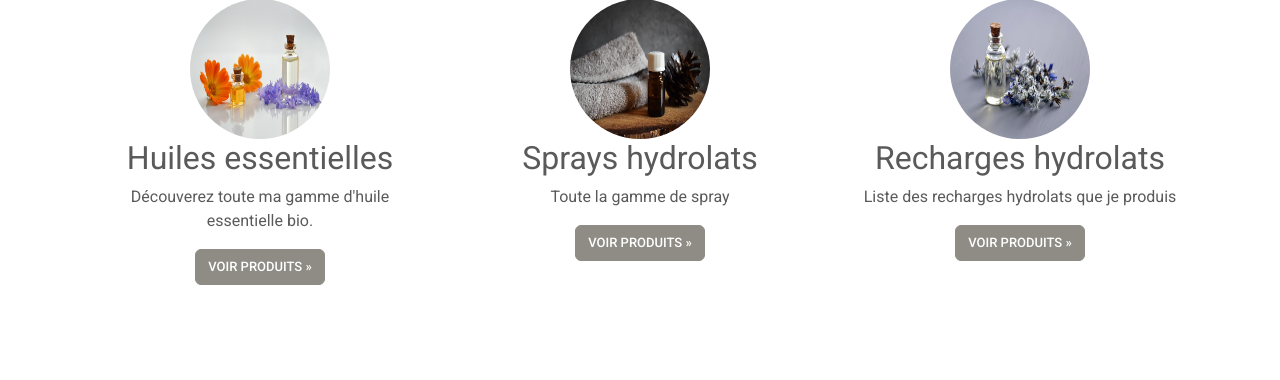
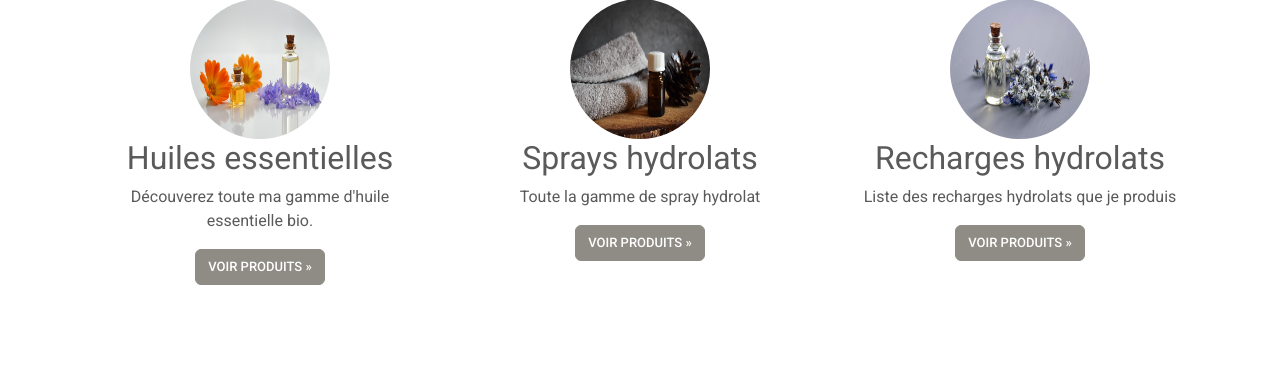
Before and after one commit to EmmaVgn/MarieShop, a Symfony app: template templates/home/index.html.twig in a window 1280 px wide. Shown: the part 105-485 px from the top of the page. Run offline with Twig, Linux system fonts and the light colour scheme; the template is opened without the code that fills it, so the values that code supplies are empty; some libraries are stand-ins or nearby versions.

Commit message:
edit homepage

```diff
--- a/templates/home/index.html.twig
+++ b/templates/home/index.html.twig
@@ -20,7 +20,7 @@
 		<title>Placeholder</title><rect width="100%" height="100%" fill="#777"/><text x="50%" y="50%" fill="#777" dy=".3em"></text>
 	</svg>
 	<h2>Sprays hydrolats</h2>
-	<p>Toute la gamme de spray
+	<p>Toute la gamme de spray hydrolat
 	</p>
 	<p>
 		<a class="btn btn-secondary" href="https://localhost:8000/produits?q=&categories%5B%5D=4&minPrice=&maxPrice=" role="button">Voir produits &raquo;</a>
@@ -47,7 +47,7 @@
 
 	Originaire de l Allier, je suis arrivée dans le Lot et Garonne en 2014. Passionnée par la nature et le vivant, j’avais envie de mettre en place ma propre activité en lien avec l’animal et le végétal. C’est chose faite depuis la saison 2021 en reprenant 3ha à Bias dans le Lot et Garonne où j’ai réalisé mes 1eres plantations. Ayant débuté par l’apiculture, c’est tout naturellement que mon choix s’est porté sur la production de plantes médicinales et aromatiques valorisées en huiles essentielles permettant ainsi aux abeilles de bénéficier d’une floraison abondante, échelonnée et diversifiée.
 
-																On débute par le thym (thymol et thujanol) aux propriétés antibactériennes, puis la lavande aux effets cicatrisants, apaisants et calmants, répulsifs pour les poux, et la menthe aux vertus rafraîchissantes, qui agit sur les troubles digestifs et les maux de tête. L’hélichryse italienne, reconnue pour son action contre les hématomes, n’est pas mellifère mais c’est ma plante de cœur et aussi la 1ere que j’ai utilisé à titre personnel, ça méritait bien un petit hommage !!! Choix non regretté tellement elle semble s’épanouir, une multitude d’insectes pollinisateurs investissent les plantes pendant la floraison qui laisse s’échapper un parfum envoûtant et le contraste des fleurs jaunes à côté du bleu des lavandes est magnifique.
+																	On débute par le thym (thymol et thujanol) aux propriétés antibactériennes, puis la lavande aux effets cicatrisants, apaisants et calmants, répulsifs pour les poux, et la menthe aux vertus rafraîchissantes, qui agit sur les troubles digestifs et les maux de tête. L’hélichryse italienne, reconnue pour son action contre les hématomes, n’est pas mellifère mais c’est ma plante de cœur et aussi la 1ere que j’ai utilisé à titre personnel, ça méritait bien un petit hommage !!! Choix non regretté tellement elle semble s’épanouir, une multitude d’insectes pollinisateurs investissent les plantes pendant la floraison qui laisse s’échapper un parfum envoûtant et le contraste des fleurs jaunes à côté du bleu des lavandes est magnifique.
 </p></div><div class="col-md-5">
 <img class="bd-placeholder-img bd-placeholder-img-lg featurette-image img-fluid mx-auto" src="/assets/img/Marie.webp" width="640" height="140" alt="Description de votre image">
 <title>Placeholder</title><rect width="100%" height="100%" fill="#eee"/><text x="50%" y="50%" fill="#aaa" dy=".3em"></text></div></div><hr class="featurette-divider"><div class="row featurette"><div class="col-md-7 order-md-2">
@@ -56,13 +56,13 @@
 </h2>
 <p class="lead">Culture bio de Menthe Poivrée, Lavande fine, Thym Thymol, Thym Thujanol, Hélichryse Italienne, Estragon et Camomille Romaine
 
-										Les plantes ont été sélectionnées en fonction de leurs capacités d'adaptation à Bias, pour les vertus de leurs huiles essentielles,pour leurs  qualités mellifères et enfin et non le moindre pour le choix du cœur ! Ainsi , on commence en avril mai par la floraison du thym thujanol, puis vient le tour du thym thymol. On enchaine en juin par l'hélichrtyse italienne et la lavande. En juillet, on fait une première coupe  de menthe poivrée puis une deuxième en septembre.Une fois les sommités fleuries récoltées, elles sont acheminées chez un distillateur puis on récupère le distillat composé de l'huile essentielle et de l'hydrolat . Quel dommage qu'on ne puisse pas partager le parfume enivrant de nos huiles essentielles. En, revanche, je peux vous montrer  quelques photos des plantations pôur le plaisir des yeux</p></div><div class="col-md-5 order-md-1">
+											Les plantes ont été sélectionnées en fonction de leurs capacités d'adaptation à Bias, pour les vertus de leurs huiles essentielles,pour leurs  qualités mellifères et enfin et non le moindre pour le choix du cœur ! Ainsi , on commence en avril mai par la floraison du thym thujanol, puis vient le tour du thym thymol. On enchaine en juin par l'hélichrtyse italienne et la lavande. En juillet, on fait une première coupe  de menthe poivrée puis une deuxième en septembre.Une fois les sommités fleuries récoltées, elles sont acheminées chez un distillateur puis on récupère le distillat composé de l'huile essentielle et de l'hydrolat . Quel dommage qu'on ne puisse pas partager le parfume enivrant de nos huiles essentielles. En, revanche, je peux vous montrer  quelques photos des plantations pôur le plaisir des yeux</p></div><div class="col-md-5 order-md-1">
 <img class="bd-placeholder-img bd-placeholder-img-lg featurette-image img-fluid mx-auto" src="assets/img/champs lavande.jpg" width="640" height="140" alt="Description de votre image">
 <title>Placeholder</title><rect width="100%" height="100%" fill="#eee"/><text x="50%" y="50%" fill="#aaa" dy=".3em"></text></div></div><hr class="featurette-divider"><div class="row featurette"><div class="col-md-7">
 <h2 class="featurette-heading">Côté ruche
 	<span class="text-muted">environ 25 ruches.</span>
 </h2>
 <p class="lead">En été, le nombre de ruches peut s'élever à 40  puisque nous produisons nos propres essaims en prélevant  des  cadres dans nos ruches les plus populeuses. En fonction de la météo et des floraisons, nous pratiquons la transhumance .
-								En plus de notre production de miel, nous élaborons différentes gourmandises. nous mettons un point d'honneur à réaliser  nous même ces  produits de manière artisanale à partir de nos propres recettes.</p></div><div class="col-md-5">
+									En plus de notre production de miel, nous élaborons différentes gourmandises. nous mettons un point d'honneur à réaliser  nous même ces  produits de manière artisanale à partir de nos propres recettes.</p></div><div class="col-md-5">
 <img class="bd-placeholder-img bd-placeholder-img-lg featurette-image img-fluid mx-auto" src="/assets/img/ruches.webp" width="640" height="140" alt="Description de votre image">
 <title>Placeholder</title><rect width="100%" height="100%" fill="#eee"/><text x="50%" y="50%" fill="#aaa" dy=".3em"></text></div></div><hr class="featurette-divider"><div class="row mt-5">{% include "shared/_testimonials.html.twig" %}</div><!-- /END THE FEATURETTES -->{% endblock %}
```
